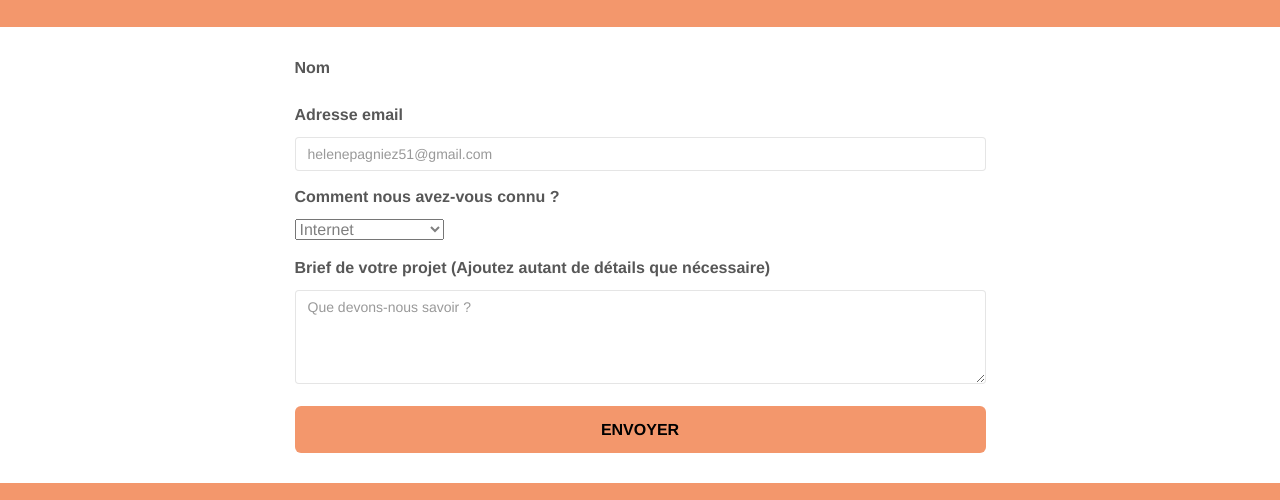
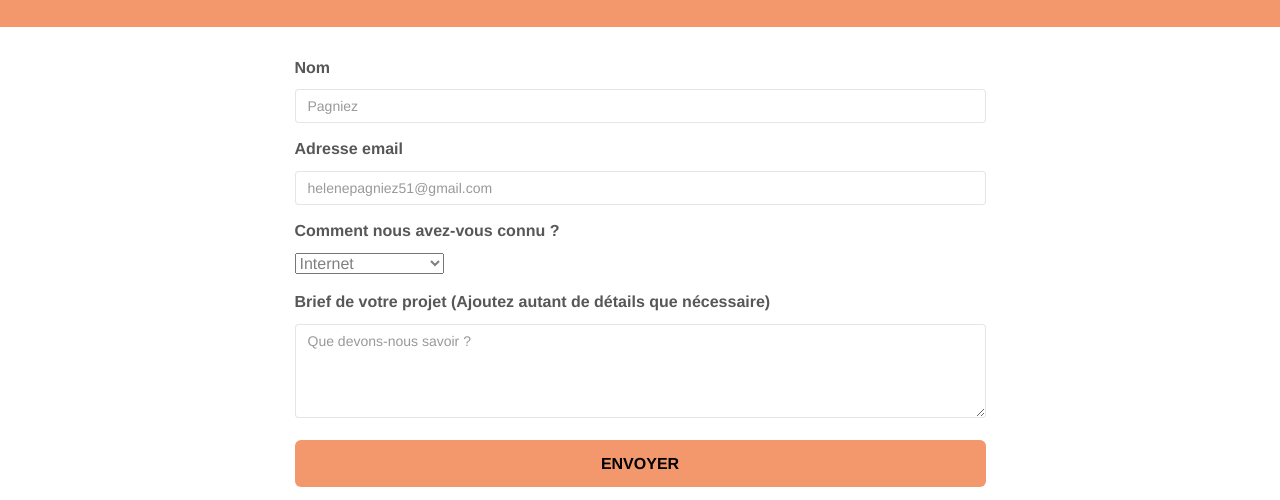
Before and after one commit to Helenepagniez/La-Panthere, a plain HTML site: page page2.html in a window 1280 px wide. Shown: the part 219-719 px from the top of the page. Drawn offline with Linux system fonts and the light colour scheme.

Commit message:
essai page contact wave

```diff
--- a/page2.html
+++ b/page2.html
@@ -88,7 +88,7 @@
 									<label>
 										Nom
 									</label>
-									<input id="name" class="label" required placeholder="Pagniez"/>
+									<input id="name" class="form-control" type="text" required placeholder="Pagniez"/>
 								</div>
 								<div class="form-group">
 									<label>
```
